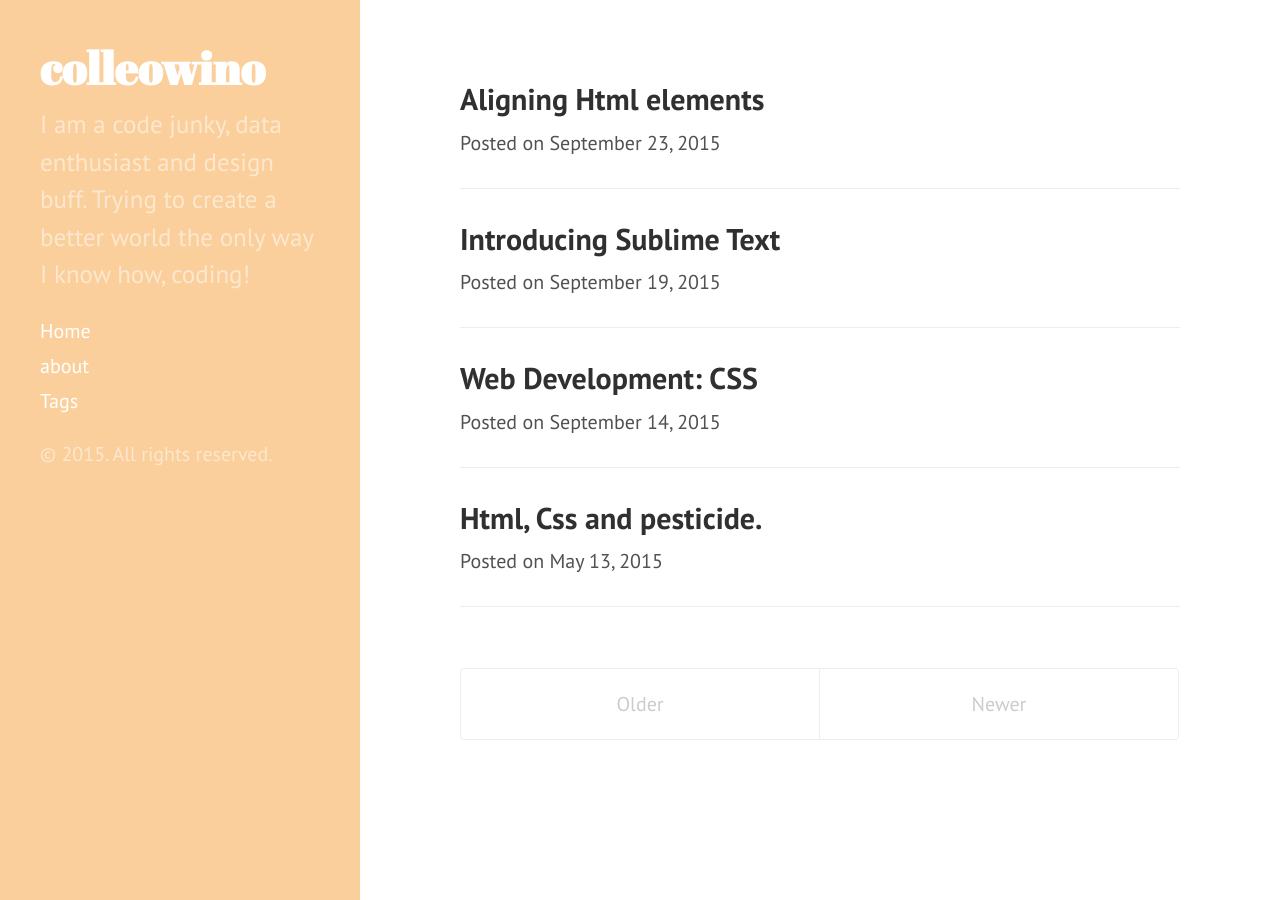
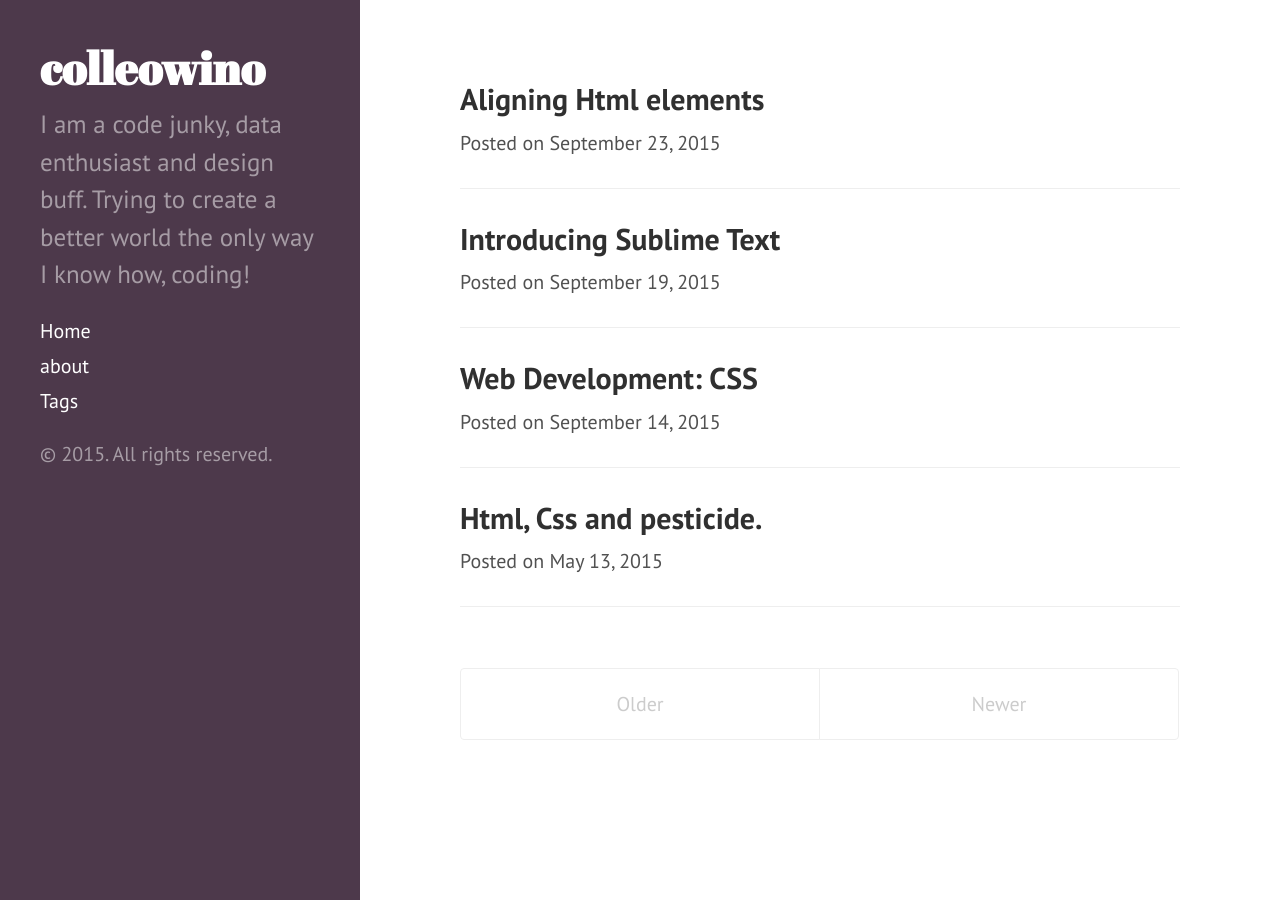
Before and after one commit to colleowino/colleowino.github.io, a Jekyll site: the page built from index.html, in a window 1280 px wide. Built offline with Jekyll 4.4.1, drawn with Linux system fonts in a browser that asks for light colours; Markdown is read by kramdown in place of the engine named in the settings; the list of posts is cut into pages by our own code.

Commit message:
went slack purple

```diff
--- a/css/hyde.css
+++ b/css/hyde.css
@@ -250,13 +250,23 @@
 }
 
 /* sweet brown */
+.theme-base-010 .sidebar {
+  background-color: #FACF9C;
+}
+.theme-base-010 .content a,
+.theme-base-010 .related-posts li a:hover {
+  color: #FACF9C;
+}
+
+/* slack purple */
 .theme-base-0g .sidebar {
-  background-color: #FACF9C;
+  background-color: #4D394B;
 }
 .theme-base-0g .content a,
 .theme-base-0g .related-posts li a:hover {
-  color: #FACF9C;
+  color: #4D394B;
 }
+
 
 /* Cyan */
 
```
